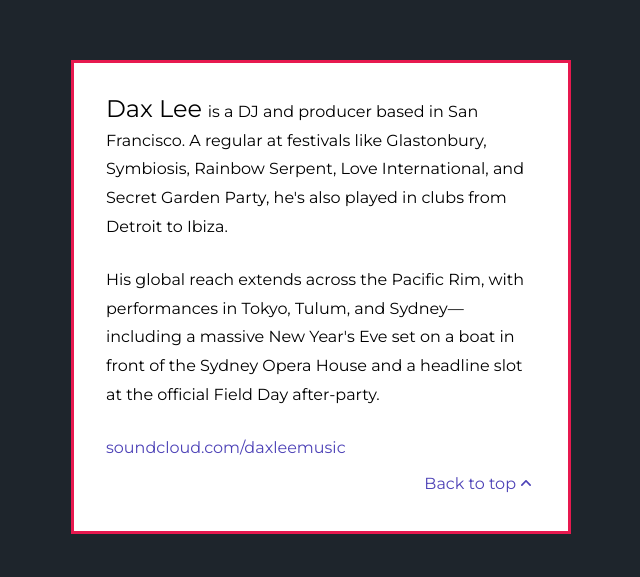
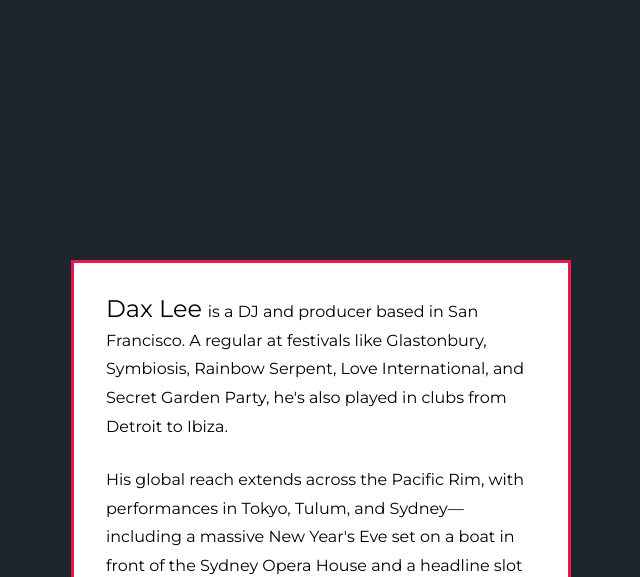
Before and after one commit to lizlux/daxlee, a Next.js app: page / in a window 1280 px wide. Shown: the part 923-1500 px from the top of the page, without its empty margins (319-959 px from the left). Built offline with nearby package versions, Linux system fonts and the light colour scheme.

Commit message:
margin tweaks

```diff
--- a/src/app/page.module.css
+++ b/src/app/page.module.css
@@ -81,7 +81,7 @@
   justify-content: center;
   max-width: 100%;
   line-height: 1.8rem;
-  margin-bottom: 100px;
+  margin: 200px 0;
 }
 
 .feature > div {
```
